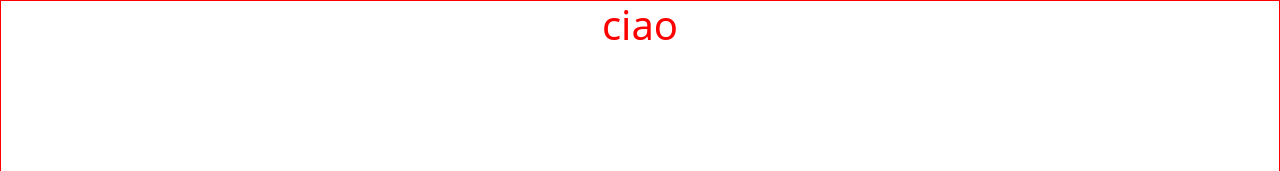
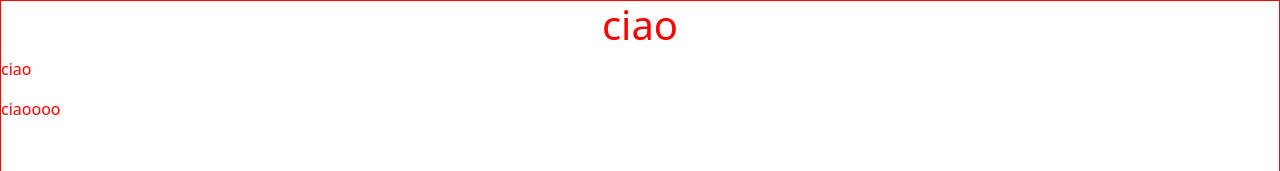
Before and after one commit to f-dib/vite-boolflix, a Vue app: page / in a window 1280 px wide. Shown: the top 171 px of the page. Built offline with nearby package versions, Linux system fonts and the light colour scheme.

Commit message:
milestone 0 completed

```diff
--- a/src/App.vue
+++ b/src/App.vue
@@ -1,15 +1,27 @@
 <script>
-import HelloWorld from './components/HelloWorld.vue'
+// import axios from 'axios';
+import {store} from './store.js';
+
+import AppHeader from './components/AppHeader.vue';
+import AppMain from './components/AppMain.vue';
 
 export default {
+
+    data(){
+      return {
+        store
+      }
+    },
     components: {
-      HelloWorld,
+      AppHeader,
+      AppMain
     }
 }
 </script>
 
 <template>
-    <HelloWorld></HelloWorld>
+    <AppHeader></AppHeader>
+    <AppMain></AppMain>
 </template>
 
 <style lang="scss">
--- /dev/null
+++ b/src/components/AppFilm.vue
@@ -0,0 +1,13 @@
+<script>
+export default {
+    name: 'AppFilm'
+}
+</script>
+
+<template>
+    <p>ciao</p>
+</template>
+
+<style lang="scss">
+
+</style>
--- /dev/null
+++ b/src/components/AppHeader.vue
@@ -0,0 +1,13 @@
+<script>
+export default {
+    name: 'AppHeader'
+}
+</script>
+
+<template>
+
+</template>
+
+<style lang="scss">
+
+</style>
--- /dev/null
+++ b/src/components/AppMain.vue
@@ -0,0 +1,25 @@
+<script>
+import AppFilm from './AppFilm.vue';
+import AppSeries from './AppSeries.vue';
+
+export default {
+    name: 'AppMain',
+
+    components: {
+        AppFilm,
+        AppSeries
+    }
+}
+</script>
+
+<template>
+    <div class="color">
+        <h1 class="text-center">ciao</h1>
+        <AppFilm></AppFilm>
+        <AppSeries></AppSeries>
+    </div>
+</template>
+
+<style lang="scss">
+
+</style>
--- /dev/null
+++ b/src/components/AppSeries.vue
@@ -0,0 +1,13 @@
+<script>
+export default {
+    name: 'AppSeries'
+}
+</script>
+
+<template>
+    <p>ciaoooo</p>
+</template>
+
+<style lang="scss">
+
+</style>
--- a/src/components/HelloWorld.vue
+++ /dev/null
@@ -1,15 +0,0 @@
-<script>
-export default {
-    name: 'Helloworld.vue'
-}
-</script>
-
-<template>
-    <div class="color">
-        <h1 class="text-center">ciao</h1>
-    </div>
-</template>
-
-<style lang="scss">
-
-</style>
--- /dev/null
+++ b/src/store.js
@@ -0,0 +1,7 @@
+import {reactive} from 'vue'
+
+export const store = reactive ({
+
+
+
+});
```
